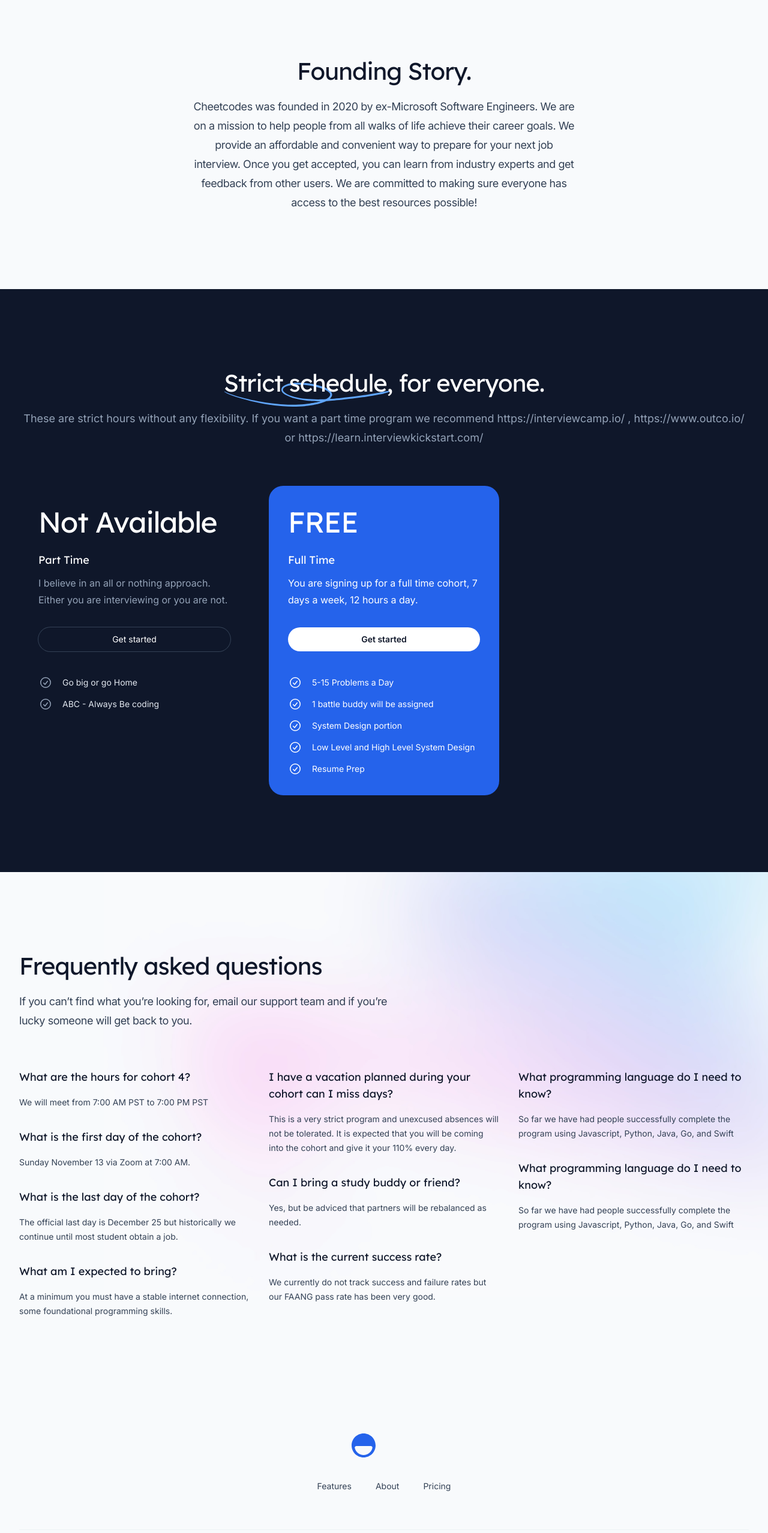
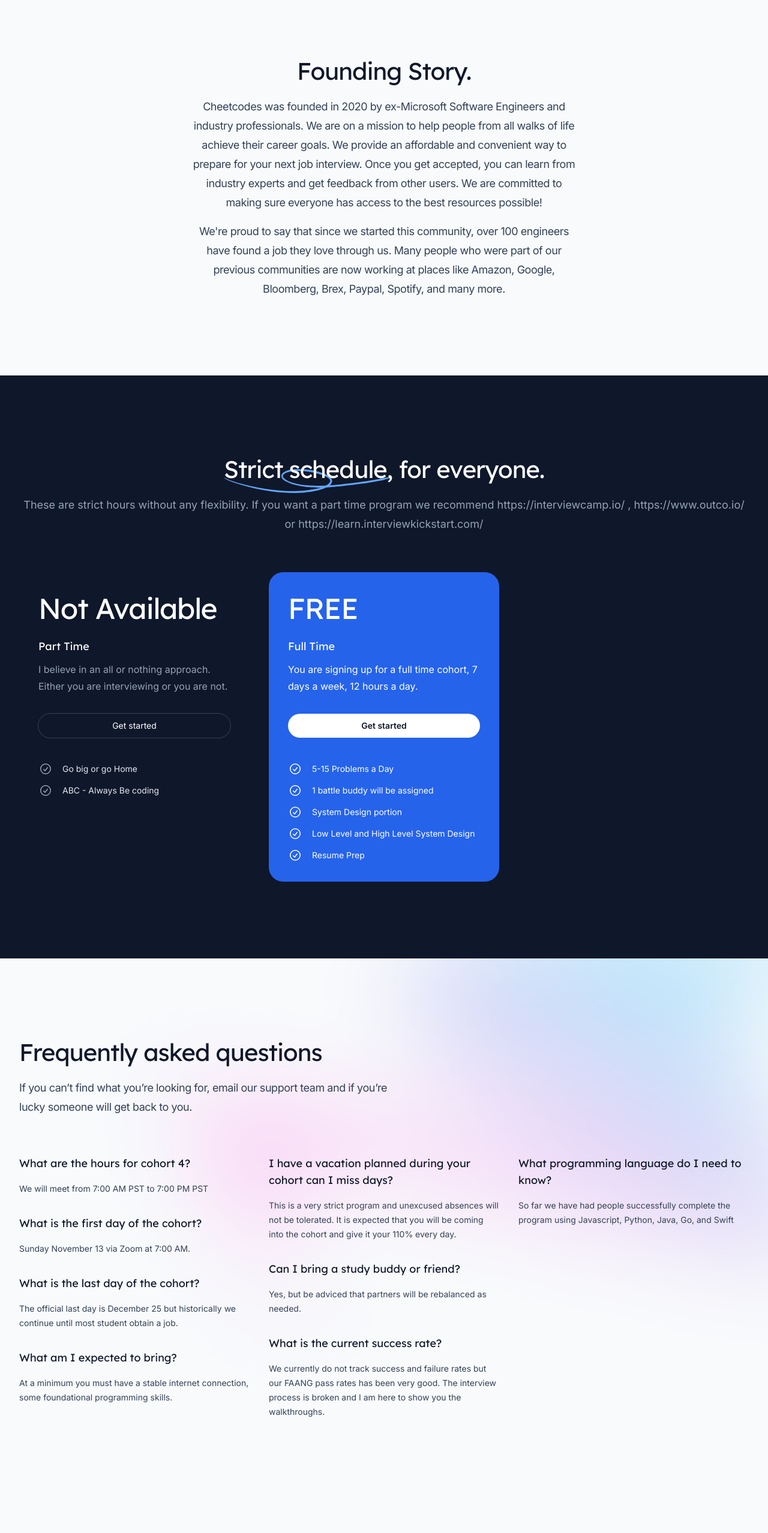
Before and after one commit to Cheetcoder/landing-page, a Next.js app: page / in a window 1280 px wide. Shown: the part 2374-4930 px from the top of the page at 60% size. Built offline with nearby package versions, Linux system fonts and the light colour scheme.

Commit message:
Fix about page
- Add a bit more information in the FAq
- Fix about page (grammar)

```diff
--- a/src/components/About.jsx
+++ b/src/components/About.jsx
@@ -19,10 +19,14 @@ export function About() {
             Founding Story.
           </h2>
           <p className="mt-4 text-lg tracking-tight text-slate-700">
-          Cheetcodes was founded in 2020 by ex-Microsoft Software Engineers.
+          Cheetcodes was founded in 2020 by ex-Microsoft Software Engineers and industry professionals.
 
           We are on a mission to help people from all walks of life achieve their career goals. We provide an affordable and convenient way to prepare for your next job interview. Once you get accepted, you can learn from industry experts and get feedback from other users. We are committed to making sure everyone has access to the best resources possible!
 
+          </p>
+
+          <p className="mt-4 text-lg tracking-tight text-slate-700">
+          We're proud to say that since we started this community, over 100 engineers have found a job they love through us. Many people who were part of our previous communities are now working at places like Amazon, Google, Bloomberg, Brex, Paypal, Spotify, and many more.
           </p>
         </div>
 
--- a/src/components/Faqs.jsx
+++ b/src/components/Faqs.jsx
@@ -40,15 +40,10 @@ const faqs = [
       question:
         'What is the current success rate?',
       answer:
-        'We currently do not track success and failure rates but our FAANG pass rate has been very good.',
+        'We currently do not track success and failure rates but our FAANG pass rates has been very good. The interview process is broken and I am here to show you the walkthroughs.',
     },
   ],
   [
-    {
-      question: 'What programming language do I need to know?',
-      answer:
-        'So far we have had people successfully complete the program using Javascript, Python, Java, Go, and Swift',
-    },
     {
       question: 'What programming language do I need to know?',
       answer:
```
